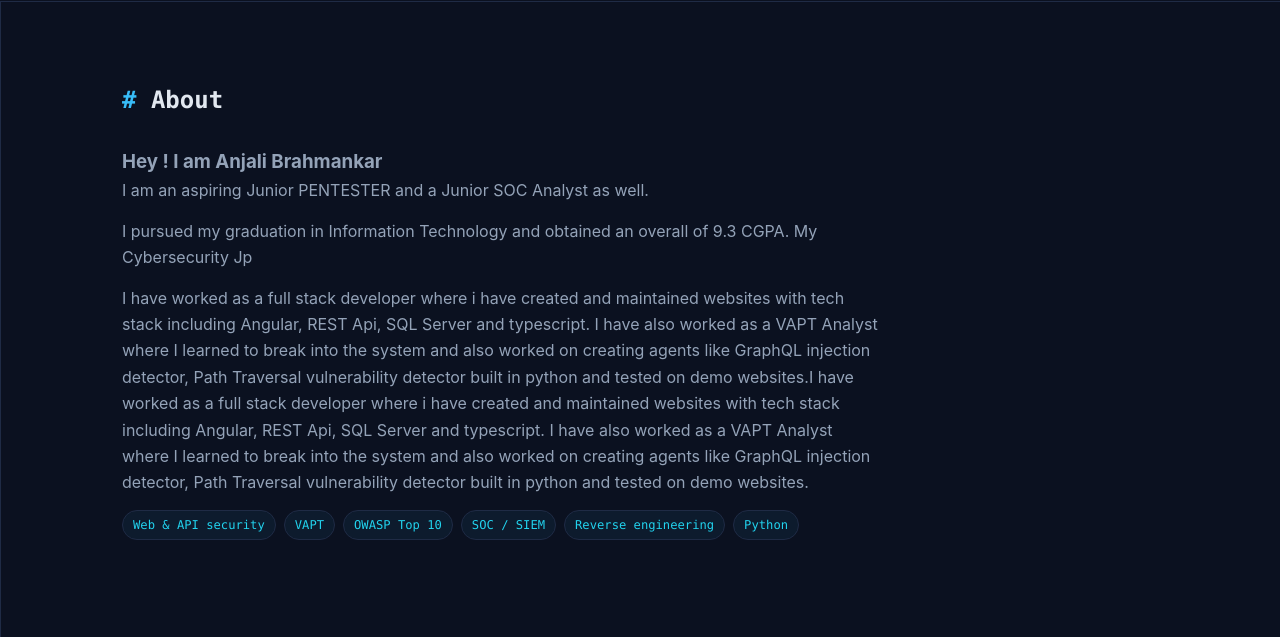
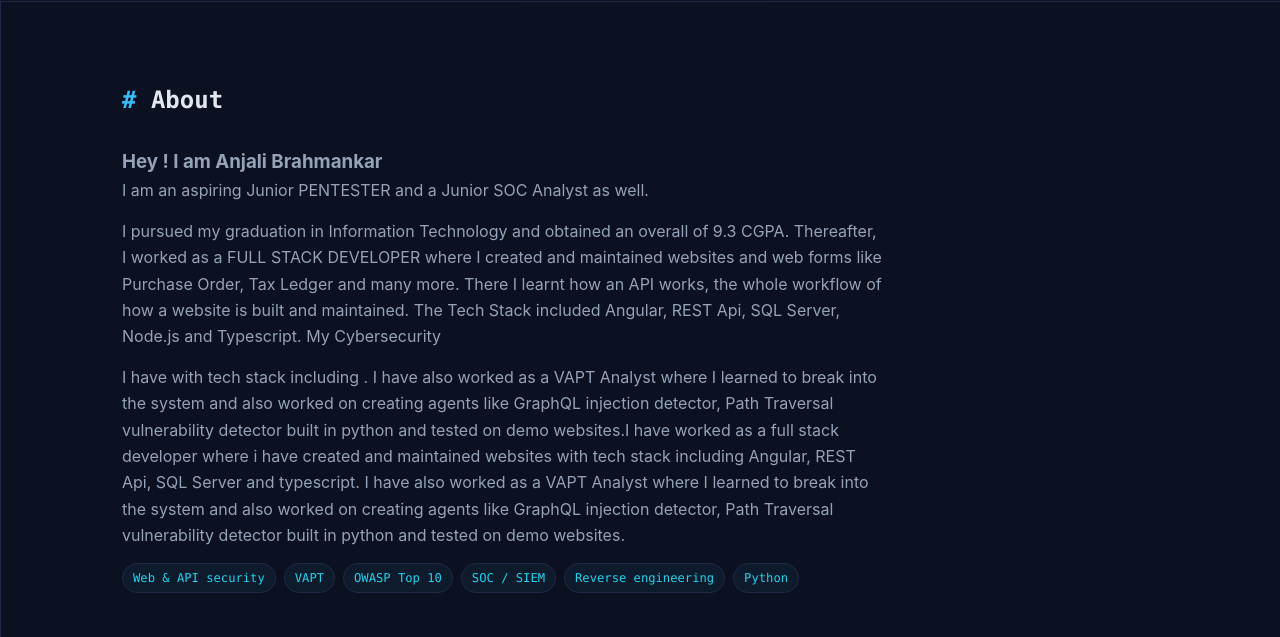
Before and after one commit to AnjaliVB/Portfolio, a plain HTML site: page index.html in a window 1280 px wide. Shown: the part 799-1436 px from the top of the page. Drawn offline with Linux system fonts and the light colour scheme.

Commit message:
Update index.html

```diff
--- a/index.html
+++ b/index.html
@@ -46,8 +46,9 @@
   <div class="about">
     <h3>Hey ! I am Anjali Brahmankar</h3>
       <p>I am an aspiring Junior PENTESTER and a Junior SOC Analyst as well.</p>
-    <p>I pursued my graduation in Information Technology and obtained an overall of 9.3 CGPA. My Cybersecurity Jp</p>
-      I have worked as a full stack developer where i have created and maintained websites with tech stack including Angular, REST Api, SQL Server and typescript. I have also worked as a VAPT Analyst where I learned to break into the system and also worked on creating agents like GraphQL injection detector, Path Traversal vulnerability detector built in python and tested on demo websites.I have worked as a full stack developer where i have created and maintained websites with tech stack including Angular, REST Api, SQL Server and typescript. I have also worked as a VAPT Analyst where I learned to break into the system and also worked on creating agents like GraphQL injection detector, Path Traversal vulnerability detector built in python and tested on demo websites.</p>
+    <p>I pursued my graduation in Information Technology and obtained an overall of 9.3 CGPA. Thereafter, I worked as a FULL STACK DEVELOPER where I created and maintained websites and web forms like Purchase Order, Tax Ledger and many more.
+      There I learnt how an API works, the whole workflow of how a website is built and maintained. The Tech Stack included Angular, REST Api, SQL Server, Node.js and Typescript. My Cybersecurity </p>
+      I have  with tech stack including . I have also worked as a VAPT Analyst where I learned to break into the system and also worked on creating agents like GraphQL injection detector, Path Traversal vulnerability detector built in python and tested on demo websites.I have worked as a full stack developer where i have created and maintained websites with tech stack including Angular, REST Api, SQL Server and typescript. I have also worked as a VAPT Analyst where I learned to break into the system and also worked on creating agents like GraphQL injection detector, Path Traversal vulnerability detector built in python and tested on demo websites.</p>
     <div class="chips"><span>Web &amp; API security</span><span>VAPT</span><span>OWASP Top 10</span><span>SOC / SIEM</span><span>Reverse engineering</span><span>Python</span></div>
   </div>
 </section>
```
